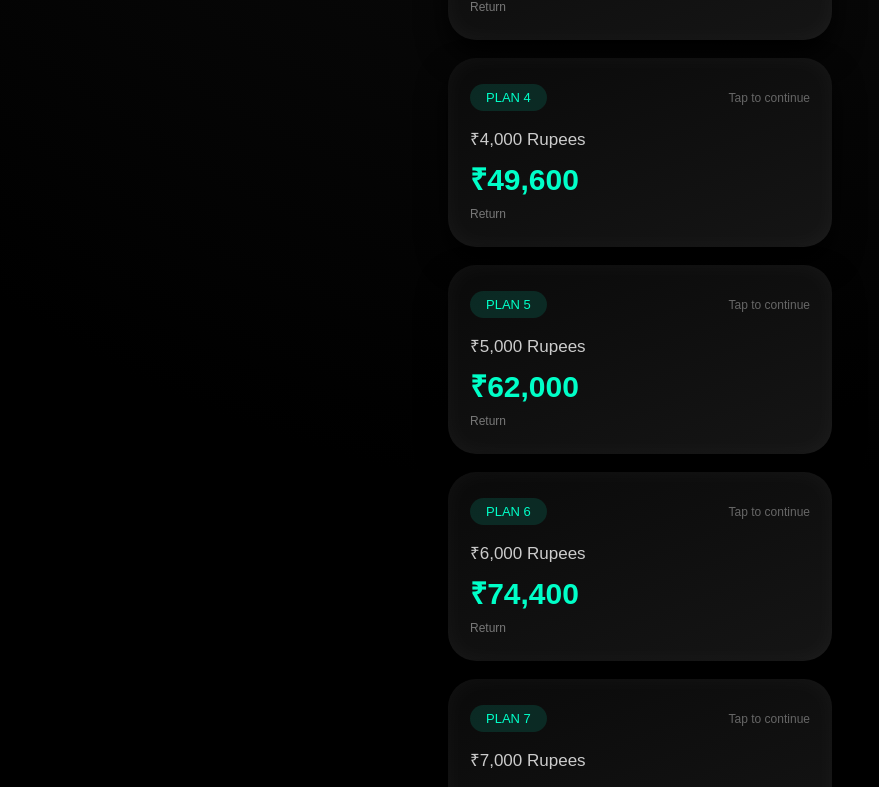
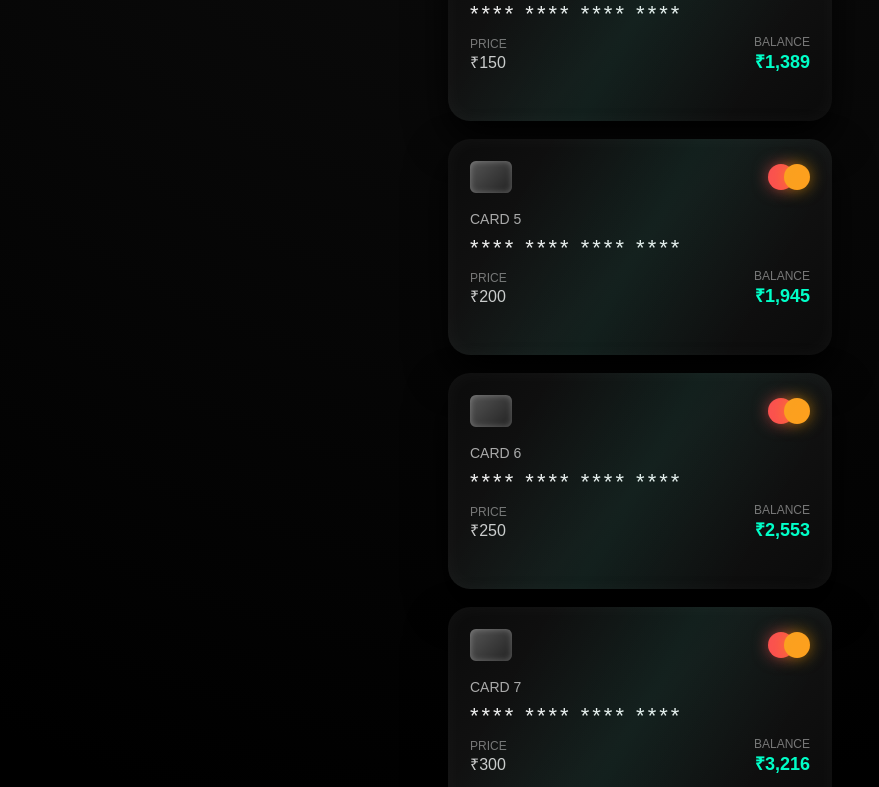
Before and after one commit to CCdumpX/buyCC, a plain HTML site: page index.html in a window 1280 px wide. Shown: the part 647-1434 px from the top of the page, without its empty margins (0-879 px from the left). Drawn offline with Linux system fonts and the light colour scheme.

Commit message:
Update index.html

```diff
--- a/index.html
+++ b/index.html
@@ -4,7 +4,6 @@
 <meta charset="UTF-8">
 <meta name="viewport" content="width=device-width, initial-scale=1.0">
 <title>Dark Premium Cards</title>
-
 <style>
 *{
   margin:0;
@@ -65,40 +64,52 @@ body{
 }
 
 .card{
-  background:linear-gradient(160deg,#0a0a0a,#151515);
-  border-radius:28px;
-  padding:26px 22px;
+  background:linear-gradient(135deg,#0b0b0b,#151515,#0a0a0a);
+  border-radius:22px;
+  padding:22px;
+  aspect-ratio:16/9;
   position:relative;
+  overflow:hidden;
+  cursor:pointer;
+  transition:.35s ease;
   box-shadow:
-    0 15px 30px rgba(0,0,0,.9),
-    inset 0 0 25px rgba(255,255,255,.04);
-  overflow:hidden;
-  transition:.35s ease;
-  cursor:pointer;
+    0 18px 40px rgba(0,0,0,.9),
+    inset 0 0 20px rgba(255,255,255,.04);
 }
 
-.card::before{
+/* glow border */
+.card::after{
   content:"";
   position:absolute;
-  inset:0;
-  border-radius:28px;
-  background:linear-gradient(120deg,
-    transparent 30%,
-    rgba(0,255,200,.12),
-    transparent 70%);
-  opacity:0;
-  transition:.35s;
+  inset:-1px;
+  border-radius:22px;
+  background:linear-gradient(
+    120deg,
+    transparent 20%,
+    rgba(0,255,200,.35),
+    transparent 80%
+  );
+  opacity:.15;
+  pointer-events:none;
 }
 
-.card:hover::before{opacity:1}
-
 .card:hover{
-  transform:translateY(-6px) scale(1.02);
+  transform:translateY(-6px) scale(1.03);
   box-shadow:
-    0 20px 40px rgba(0,0,0,1),
-    0 0 35px rgba(0,255,200,.2);
+    0 25px 55px rgba(0,0,0,1),
+    0 0 40px rgba(0,255,200,.25);
 }
 
+/* ===== CHIP (NO + LINES) ===== */
+.chip{
+  width:42px;
+  height:32px;
+  border-radius:6px;
+  background:linear-gradient(135deg,#555,#222);
+  box-shadow:inset 0 0 6px rgba(255,255,255,.3);
+}
+
+/* ===== CARD CONTENT ===== */
 .top{
   display:flex;
   justify-content:space-between;
@@ -106,7 +117,7 @@ body{
   margin-bottom:16px;
 }
 
-.plan{
+.CARD{
   font-size:13px;
   padding:6px 16px;
   border-radius:50px;
@@ -136,7 +147,7 @@ body{
   color:#777;
 }
 
-/* ===== FOOTER DETAILS ===== */
+/* ===== FOOTER ===== */
 .footer{
   padding:30px 18px 50px;
   max-width:420px;
@@ -169,7 +180,32 @@ body{
 .footer-copy span{
   color:#00ffc8;
 }
-</style>
+
+/* ===== BRAND (MASTERCARD STYLE) ===== */
+.brand{
+  display:flex;
+  align-items:center;
+}
+
+.mc{
+  width:26px;
+  height:26px;
+  border-radius:50%;
+}
+
+.mc.red{
+  background:#ff4d4d;
+  filter:drop-shadow(0 0 8px rgba(255,80,80,.6));
+}
+
+.mc.orange{
+  background:#ff9f1c;
+  margin-left:-10px;
+  filter:drop-shadow(0 0 8px rgba(255,160,0,.6));
+}
+
+ </style>
+
 </head>
 
 <body>
@@ -191,7 +227,7 @@ body{
   <div class="footer-box">
     <h3>How it works</h3>
     <p>
-      Select a plan, Rupees the displayed amount and proceed
+      Select a CARD, Rupees the displayed amount and proceed
       to the next step for confirmation and details.
     </p>
   </div>
@@ -210,23 +246,77 @@ body{
 </div>
 
 <script>
-const multiplier = 12.4;
-const Rupeesments = [1000,2000,3000,4000,5000,6000,7000];
-const box = document.getElementById("cards");
 
-Rupeesments.forEach((amt,i)=>{
-  box.innerHTML += `
-  <div class="card" onclick="window.location.href='n2.html'">
-    <div class="top">
-      <div class="plan">PLAN ${i+1}</div>
-      <div class="tag">Tap to continue</div>
-    </div>
-    <div class="amount">₹${amt.toLocaleString()} Rupees</div>
-    <div class="return">₹${Math.round(amt*multiplier).toLocaleString()}</div>
-    <div class="note">Return</div>
-  </div>`;
-});
-</script>
+  /* ===== CONFIG ===== */
+  const baseAmount = 50;      // starting PRICE amount
+  const totalCARDs = 10;      // total cards
+
+  const box = document.getElementById("cards");
+
+  /* exponential return function */
+  function calculateReturn(amount, index){
+    const baseMultiplier = 8;   // 50*14 = 700 approx for first card
+    const returnGrowth = 1.05;   // soft exponential growth
+    return Math.round(amount * baseMultiplier * Math.pow(returnGrowth, index));
+}
+
+
+  /* card click handler */
+  function selectCARD(amount){
+    localStorage.setItem("selectedAmount", amount);
+    window.location.href = "n2.html";
+  }
+
+  /* generate cards */
+  for(let i = 1; i < totalCARDs; i++){
+    // exponential PRICE: 50, 100, 200, 400...
+    const PRICE = baseAmount * i;
+    const ret = calculateReturn(PRICE, i);
+
+    box.innerHTML += `
+      <div class="card" onclick="selectCARD(${PRICE})">
+
+        <!-- TOP SECTION -->
+        <div style="display:flex;justify-content:space-between;align-items:center">
+          <div class="chip"></div>
+          <div class="brand">
+            <div class="mc red"></div>
+            <div class="mc orange"></div>
+          </div>
+        </div>
+
+        <!-- CARD -->
+        <div style="margin-top:18px;font-size:14px;color:#aaa">
+          CARD ${i + 1}
+        </div>
+
+        <!-- CARD NUMBER -->
+        <div style="margin:8px 0;font-size:22px;letter-spacing:3px;color:#eee">
+          **** **** **** ****
+        </div>
+
+        <!-- BOTTOM -->
+        <div style="display:flex;justify-content:space-between;align-items:flex-end">
+          <div>
+            <div style="font-size:12px;color:#777">PRICE</div>
+            <div style="font-size:16px;color:#ccc">
+              ₹${PRICE.toLocaleString()}
+            </div>
+          </div>
+
+          <div style="text-align:right">
+            <div style="font-size:12px;color:#777">BALANCE</div>
+            <div style="font-size:18px;font-weight:700;color:#00ffc8">
+              ₹${ret.toLocaleString()}
+            </div>
+          </div>
+        </div>
+
+      </div>
+    `;
+  }
+  </script>
+
 
 </body>
 </html>
```
